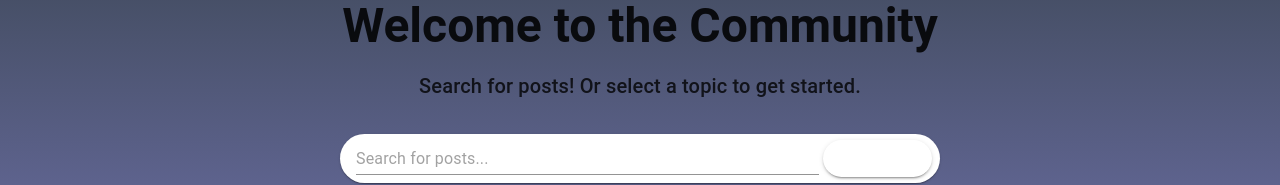
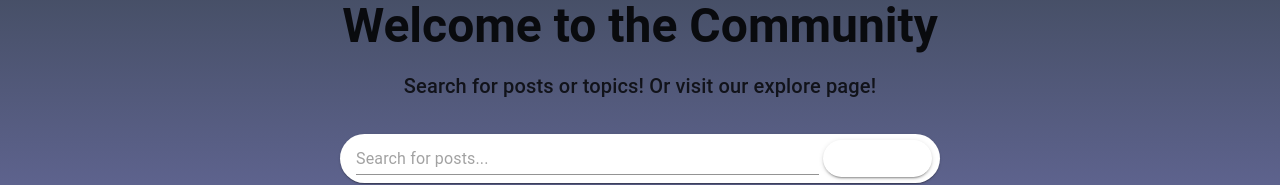
Before and after one commit to ParryPee/cvwo, a React (Vite) app in the folder frontend-new/: page / in a window 1280 px wide. Shown: the part 135-320 px from the top of the page. Built offline with nearby package versions, Linux system fonts and the light colour scheme; no server answers.

Commit message:
fix: fixed comment sub-reply feature not showing up properly

```diff
--- a/frontend-new/src/components/CommentBox.tsx
+++ b/frontend-new/src/components/CommentBox.tsx
@@ -91,7 +91,7 @@ const CommentBox = ({ comment, onReply, ...props }: CommentProps) => {
 									textOverflow: "ellipsis",
 								}}
 							>
-								{!isDeleted ? comment.content : "[deleted]"}
+								{!isDeleted ? content : "[deleted]"}
 							</Typography>
 
 							{!isDeleted && (
@@ -184,15 +184,15 @@ const CommentBox = ({ comment, onReply, ...props }: CommentProps) => {
 													}}
 												/>
 											</IconButton>
-											<IconButton
-												onClick={() =>
-													setIsReplying(!isReplying)
-												}
-											>
-												<AddCommentIcon />
-											</IconButton>
 										</>
 									)}
+									<IconButton
+										onClick={() =>
+											setIsReplying(!isReplying)
+										}
+									>
+										<AddCommentIcon />
+									</IconButton>
 								</Box>
 							)}
 						</>
--- a/frontend-new/src/components/EditModal.tsx
+++ b/frontend-new/src/components/EditModal.tsx
@@ -54,7 +54,7 @@ const EditModal = ({
 					bgcolor: "var(--color-lavender-grey-300)",
 				}}
 			>
-				<DialogTitle>Edit Post</DialogTitle>
+				<DialogTitle>Edit</DialogTitle>
 				<DialogContent>
 					<TextField
 						autoFocus
--- a/frontend-new/src/pages/HomePage.tsx
+++ b/frontend-new/src/pages/HomePage.tsx
@@ -106,7 +106,7 @@ const HomePage = () => {
 						Welcome to the Community
 					</Typography>
 					<Typography variant="h6" sx={{ mb: 4, opacity: 0.9 }}>
-						Search for posts! Or select a topic to get started.
+						Search for posts or topics! Or visit our explore page!
 					</Typography>
 
 					<Paper
```
